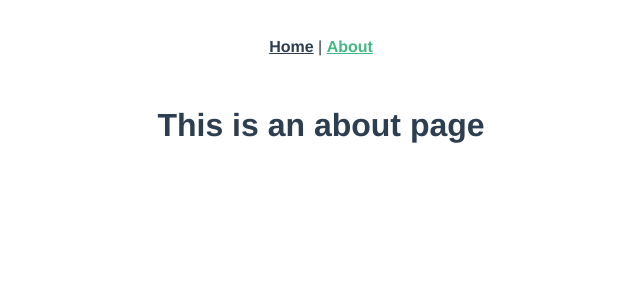
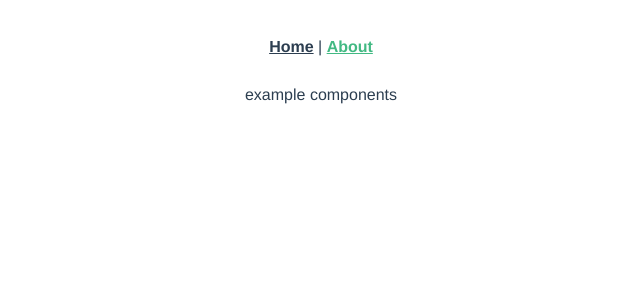
Before and after one commit to hellobili/vue-temp, a Vue app: page /#/about in a window 1280 px wide. Shown: the top 300 px of the page, without its empty margins (319-959 px from the left). Built offline with nearby package versions, Linux system fonts and the light colour scheme.

Commit message:
feat: add global components

```diff
--- /dev/null
+++ b/src/components/index.js
@@ -0,0 +1,9 @@
+import Vue from 'vue'
+
+const componentsContext = require.context('./modules', true, /\.js$/)
+
+componentsContext.keys().forEach(component => {
+  const componentConfig = componentsContext(component)
+  const ctrl = componentConfig.default || componentConfig
+  Vue.component(ctrl.name, ctrl)
+})
--- /dev/null
+++ b/src/components/modules/example/index.js
@@ -0,0 +1,3 @@
+import example from './src/main.vue'
+
+export default example
--- /dev/null
+++ b/src/components/modules/example/src/main.vue
@@ -0,0 +1,14 @@
+<template>
+  <div>example components</div>
+</template>
+
+<script>
+export default {
+  name: 'example'
+
+}
+</script>
+
+<style>
+
+</style>
--- a/src/main.js
+++ b/src/main.js
@@ -2,6 +2,7 @@ import Vue from 'vue'
 import App from './App.vue'
 import router from './router'
 import store from './store'
+import './components'
 
 Vue.config.productionTip = false
 
--- a/src/views/About.vue
+++ b/src/views/About.vue
@@ -1,5 +1,6 @@
 <template>
   <div class="about">
-    <h1>This is an about page</h1>
+    <!-- 自定义全局组件使用 -->
+    <example />
   </div>
 </template>
```
